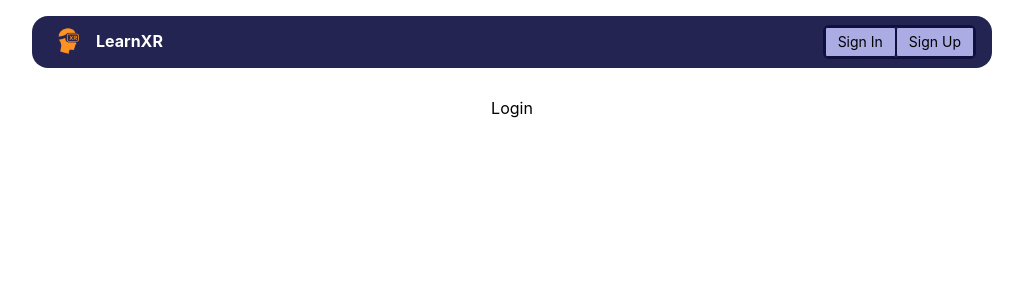
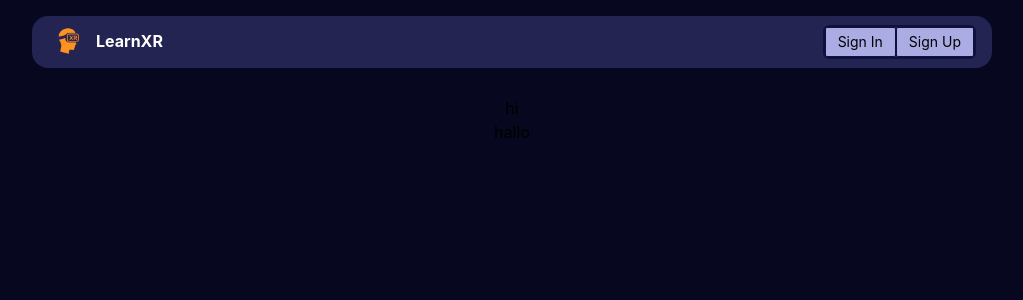
Before and after one commit to johntrinhvu/INF124, a React (Create React App) app in the folder learnxr/client/: page /signin in a window 1280 px wide. Shown: the top 300 px of the page, without its empty margins (128-1151 px from the left). Built offline with nearby package versions, Linux system fonts and the light colour scheme.

Commit message:
base signincard + bg color change

```diff
--- /dev/null
+++ b/learnxr/client/src/components/SignInCard/SignInCard.jsx
@@ -0,0 +1,7 @@
+import "./SignInCard.css";
+
+export default function SignInCard() {
+    return (
+        <h1>hallo</h1>
+    )
+};
--- a/learnxr/client/src/index.css
+++ b/learnxr/client/src/index.css
@@ -9,6 +9,7 @@ body {
     sans-serif;
   -webkit-font-smoothing: antialiased;
   -moz-osx-font-smoothing: grayscale;
+  background-color: #070720;
 }
 
 code {
--- a/learnxr/client/src/pages/SignIn/SignIn.jsx
+++ b/learnxr/client/src/pages/SignIn/SignIn.jsx
@@ -1,9 +1,11 @@
 import "./SignIn.css";
+import SignInCard from "../../components/SignInCard/SignInCard";
 
 export default function SignIn() {
   return (
     <div className="pt-24">
-      <h1>Login</h1>
+      <h1>hi</h1>
+      <SignInCard />
     </div>
   );
 };
```
Also changed, not shown: learnxr/client/src/components/SignInCard/SignInCard.css (added).
